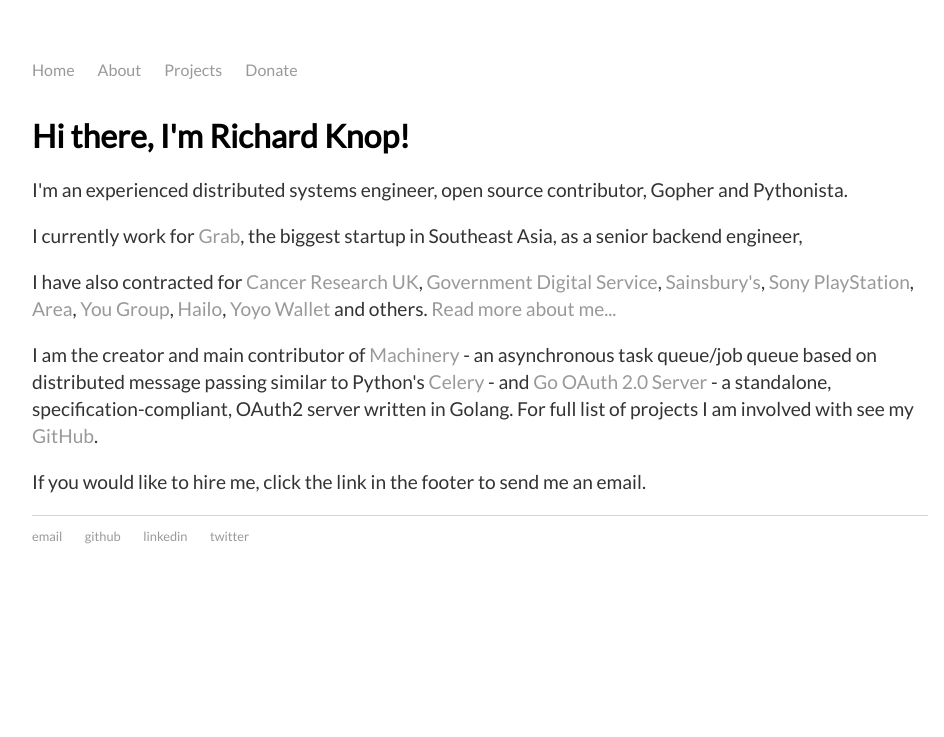
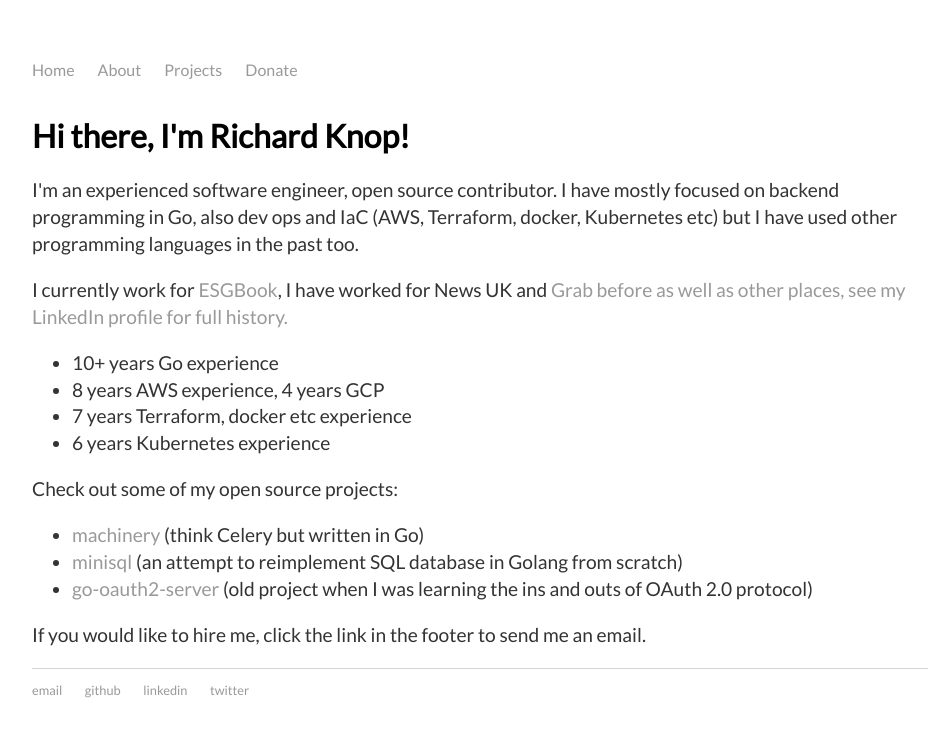
Before and after one commit to RichardKnop/richardknop.github.io, a Jekyll site: the page built from index.html, in a window 1280 px wide. Shown: the top 737 px of the page, without its empty margins (160-1104 px from the left). Built offline with Jekyll 4.4.1, drawn with Linux system fonts in a browser that asks for light colours.

Commit message:
Update index.html

```diff
--- a/index.html
+++ b/index.html
@@ -12,24 +12,24 @@
      data-header-text="Most starred repositories">
   </div></div>-->
 
-  <p>I'm an experienced distributed systems engineer, open source contributor, Gopher and Pythonista.</p>
+  <p>I'm an experienced software engineer, open source contributor. I have mostly focused on backend programming in Go, also dev ops and IaC (AWS, Terraform, docker, Kubernetes etc) but I have used other programming languages in the past too.</p>
 
-  <p>I currently work for <a href="https://www.grab.com/">Grab</a>, the biggest startup in Southeast Asia, as a senior backend engineer,</p>
+  <p>I currently work for <a href="https://www.esgbook.com/">ESGBook</a>, I have worked for News UK and <a href="https://www.grab.com/sg/">Grab<a> before as well as other places, see my <a href="https://www.linkedin.com/in/richardknop/">LinkedIn<a> profile for full history.</p>
 
-  <p>I have also contracted for <a href="https://www.cancerresearchuk.org/">Cancer Research UK</a>,
-    <a href="https://gds.blog.gov.uk/">Government Digital Service</a>,
-    <a href="http://www.sainsburys.co.uk/">Sainsbury's</a>,
-    <a href="http://www.uk.playstation.com/">Sony PlayStation</a>,
-    <a href="https://www.myarea.com/">Area</a>,
-    <a href="https://you.co/">You Group</a>,
-    <a href="https://www.hailoapp.com/">Hailo</a>,
-    <a href="http://yoyowallet.com/">Yoyo Wallet</a> and others. <a href="/about">Read more about me...</a></p>
+  <ul>
+    <li>10+ years Go experience</li>
+    <li>8 years AWS experience, 4 years GCP</li>
+    <li>7 years Terraform, docker etc experience</li>
+    <li>6 years Kubernetes experience</li>
+  </ul>
 
-  <p>I am the creator and main contributor of <a href="https://github.com/RichardKnop/machinery">Machinery</a>
-    - an asynchronous task queue/job queue based on distributed message passing similar to Python's
-    <a href="http://www.celeryproject.org/">Celery</a> - and <a href="https://github.com/RichardKnop/go-oauth2-server">Go OAuth 2.0 Server</a>
-    - a standalone, specification-compliant, OAuth2 server written in Golang. For full list of projects I am involved with see my
-    <a href="https://github.com/RichardKnop">GitHub</a>.</p>
+  <p>Check out some of my open source projects:</p>
+
+  <ul>
+    <li><a href="https://github.com/RichardKnop/machinery">machinery</a> (think Celery but written in Go)</li>
+    <li><a href="https://github.com/RichardKnop/minisql">minisql</a> (an attempt to reimplement SQL database in Golang from scratch)</li>
+    <li><a href="https://github.com/RichardKnop/go-oauth2-server">go-oauth2-server</a> (old project when I was learning the ins and outs of OAuth 2.0 protocol)</li>
+  </ul>
 
   <p>If you would like to hire me, click the link in the footer to send me an email.</p>
 </div>
```
